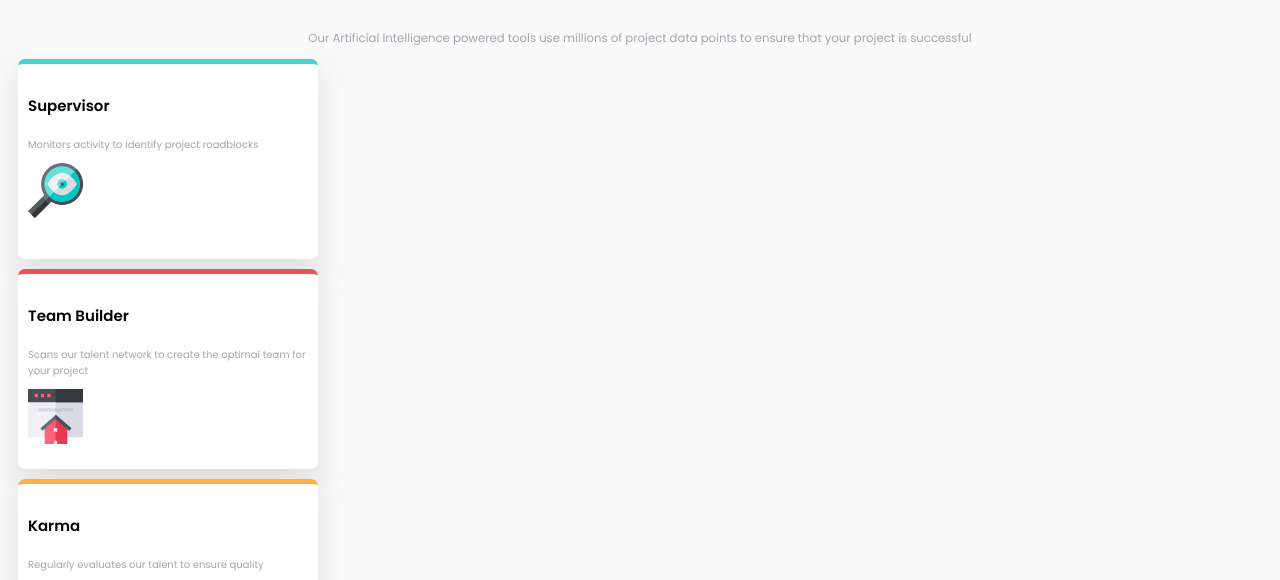
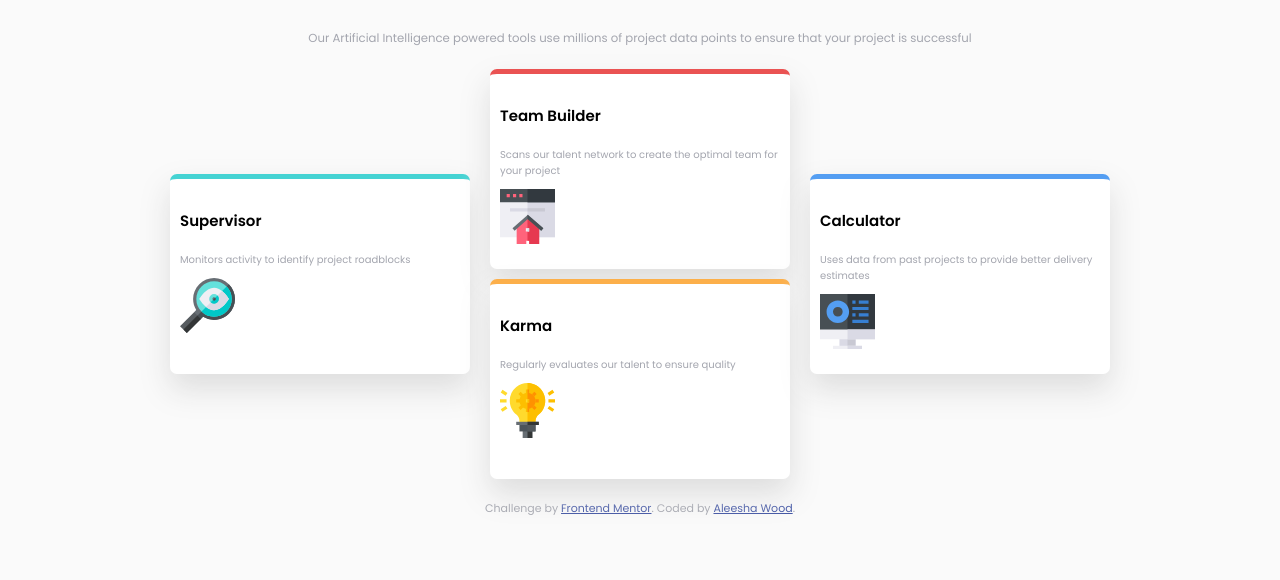
Before and after one commit to LeeWood/FM-four-card-feature-selection, a plain HTML site: page index.html in a window 1280 px wide. Shown: the part 183-763 px from the top of the page. Drawn offline with Linux system fonts and the light colour scheme.

Commit message:
arranged cards to reflect design references

```diff
--- a/index.css
+++ b/index.css
@@ -51,6 +51,19 @@ p {
   color: hsl(229, 6%, 66%);
 }
 
+.cards {
+  display: flex;
+  justify-content: center;
+}
+
+.left-cards {
+  align-self: center;
+}
+
+.right-cards {
+  align-self: center;
+}
+
 .card {
   text-align: left;
   width: 300px;
--- a/index.html
+++ b/index.html
@@ -28,13 +28,16 @@
     to ensure that your project is successful
     </h3>
   </header>
-
+  <section class="cards">
+    <div class="left-cards">
       <div class="card sprvsr">
         <h4>Supervisor</h4>
         <p>Monitors activity to identify project roadblocks</p>
         <img class="icon" src="images/icon-supervisor.svg" />
       </div>
+    </div>
 
+    <div class="middle-cards">
       <div class="card teambldr">
         <h4>Team Builder</h4>
         <p>Scans our talent network to create the optimal team for your project</p>
@@ -46,12 +49,16 @@
         <p>Regularly evaluates our talent to ensure quality</p>
         <img class="icon" src="images/icon-karma.svg" />
       </div>
+    </div>
 
+    <div class="right-cards">
       <div class="card calc">
       <h4>Calculator</h4>
       <p>Uses data from past projects to provide better delivery estimates</p>
       <img class="icon" src="images/icon-calculator.svg" />
       </div>
+    </div>
+  </section>
 
   <footer>
     <p class="attribution">
```
Lines whose indentation alone changed are shown as unchanged.
